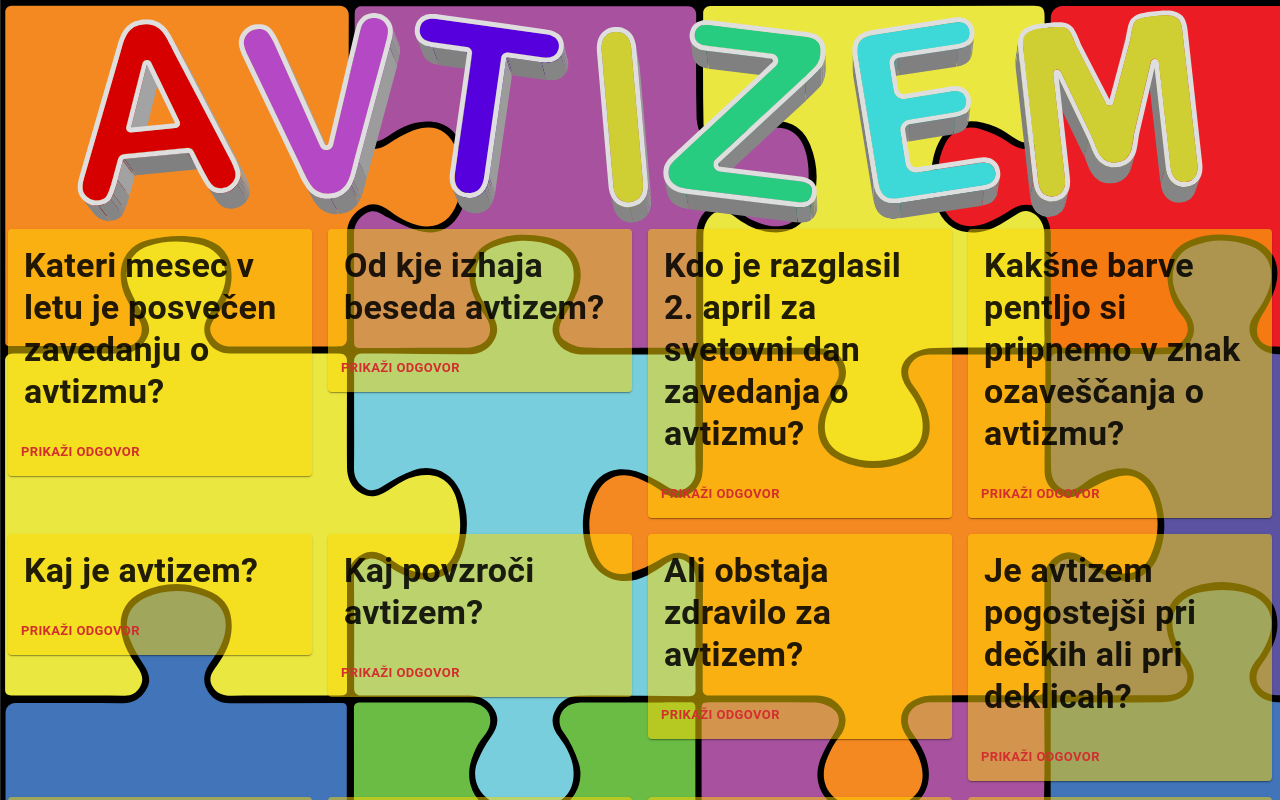
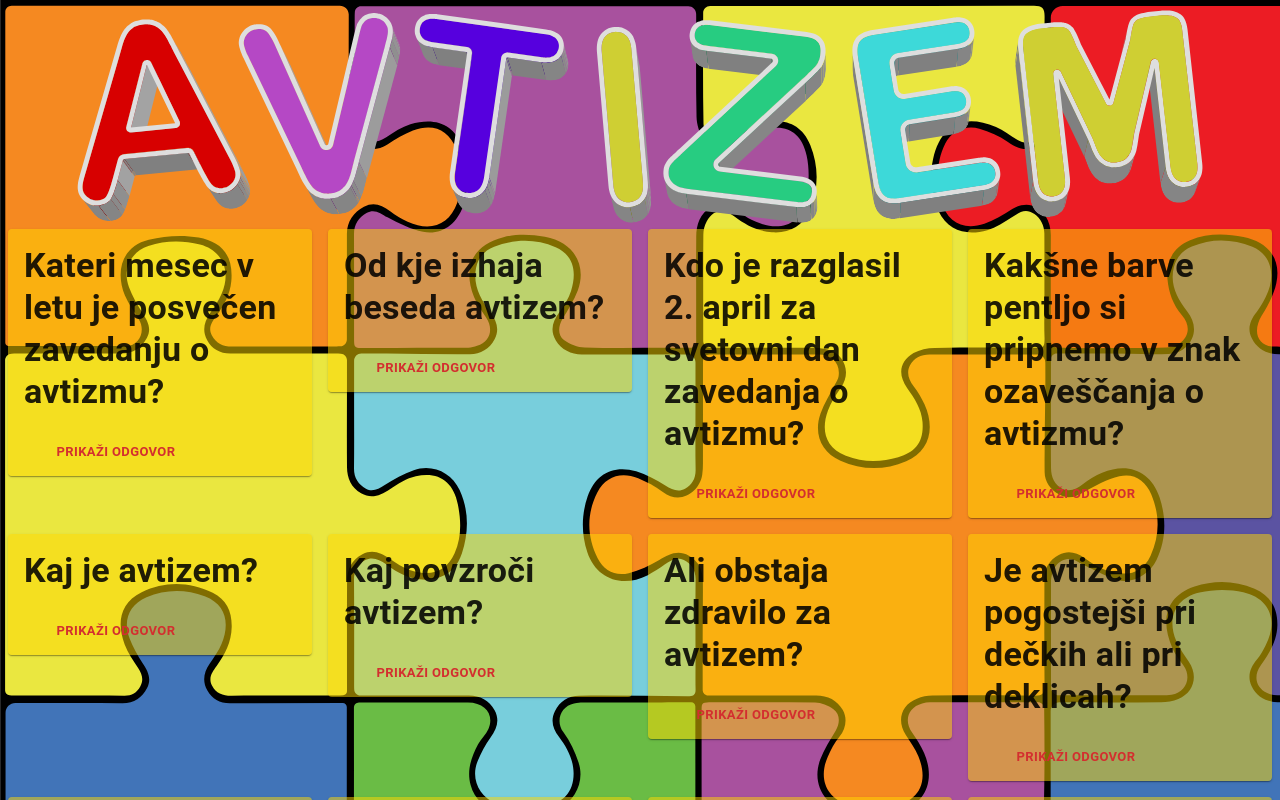
Before and after one commit to spagnoloG/autism-app, a React (Create React App) app: page / in a window 1280 px wide. Shown: the top 800 px of the page. Built offline with nearby package versions, Linux system fonts and the light colour scheme.

Commit message:
animations added

```diff
--- a/src/App.css
+++ b/src/App.css
@@ -10,3 +10,127 @@ body {
 .css-1hgxlf6-MuiPaper-root-MuiCard-root {
   background-color: rgba(255, 0, 0, 0.3);
 }
+
+.button {
+  border-radius: 4px;
+  background-color: #f4511e;
+  border: none;
+  color: #FFFFFF;
+  text-align: center;
+  font-size: 28px;
+  padding: 20px;
+  width: 200px;
+  transition: all 0.5s;
+  cursor: pointer;
+  margin: 5px;
+}
+
+.button span {
+  cursor: pointer;
+  display: inline-block;
+  position: relative;
+  transition: 0.5s;
+}
+
+.button span:after {
+  content: '\00bb';
+  position: absolute;
+  opacity: 0;
+  top: 0;
+  right: -20px;
+  transition: 0.5s;
+}
+
+.button:hover span {
+  padding-right: 25px;
+}
+
+.button:hover span:after {
+  opacity: 1;
+  right: 0;
+}
+
+.fade-in-card {
+  animation: fadeIn 2s;
+  -webkit-animation: fadeIn 2s;
+  -moz-animation: fadeIn 2s;
+  -o-animation: fadeIn 2s;
+  -ms-animation: fadeIn 2s;
+}
+@keyframes fadeIn {
+  0% {opacity:0;}
+  100% {opacity:1;}
+}
+
+@-moz-keyframes fadeIn {
+  0% {opacity:0;}
+  100% {opacity:1;}
+}
+
+@-webkit-keyframes fadeIn {
+  0% {opacity:0;}
+  100% {opacity:1;}
+}
+
+@-o-keyframes fadeIn {
+  0% {opacity:0;}
+  100% {opacity:1;}
+}
+
+@-ms-keyframes fadeIn {
+  0% {opacity:0;}
+  100% {opacity:1;}
+}
+
+
+.fade-out-card {
+  animation: fadeOut ease 2s;
+  -webkit-animation: fadeOut ease 2s;
+  -moz-animation: fadeOut ease 2s;
+  -o-animation: fadeOut ease 2s;
+  -ms-animation: fadeOut ease 2s;
+}
+@keyframes fadeOut {
+  0% {
+    opacity:1;
+  }
+  100% {
+    opacity:0;
+  }
+}
+
+@-moz-keyframes fadeOut {
+  0% {
+    opacity:1;
+  }
+  100% {
+    opacity:0;
+  }
+}
+
+@-webkit-keyframes fadeOut {
+  0% {
+    opacity:1;
+  }
+  100% {
+    opacity:0;
+  }
+}
+
+@-o-keyframes fadeOut {
+  0% {
+    opacity:1;
+  }
+  100% {
+    opacity:0;
+  }
+}
+
+@-ms-keyframes fadeOut {
+  0% {
+    opacity:1;
+  }
+  100% {
+    opacity:0;
+  }
+}
--- a/src/App.js
+++ b/src/App.js
@@ -18,9 +18,9 @@ function BasicCard(props) {
   }
 
   return (
-    <Card sx={{ minWidth: 150}} style={{ backgroundColor: 'rgba(255, 215, 0, 0.5)'  }}>
+    <Card sx={{ minWidth: 150}} style={{ backgroundColor: 'rgba(255, 215, 0, 0.5)'  }} className={`${answered ? 'fade-in-card': ''}`}>
       <CardContent >
-        <Typography variant="h4" component="div">
+        <Typography variant="h4" component="div" >
           <strong>
           {answered && props.anwser}
           {!answered && props.question}
@@ -30,7 +30,7 @@ function BasicCard(props) {
       {!answered &&
           (
             <CardActions>
-              <Button size="small" color="error" onClick={show_answer}><strong>prikaži odgovor</strong></Button>
+              <Button size="small" color="error" onClick={show_answer} className="button"><strong>prikaži odgovor</strong></Button>
             </CardActions>
           )
       }
```
